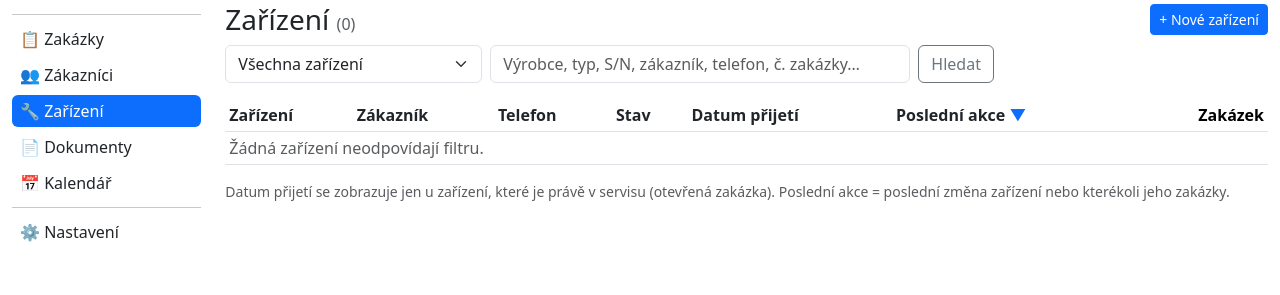
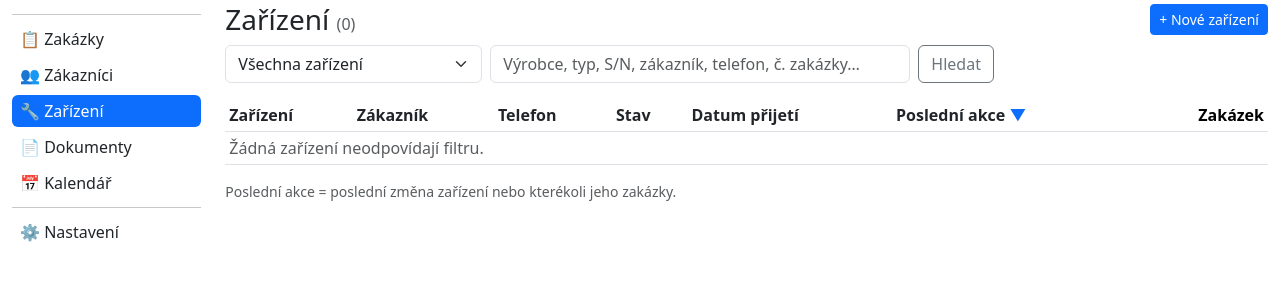
Before and after one commit to MajkyyQ/BusinessManager, a Django app: page /zarizeni/ in a window 1280 px wide. Shown: the part 98-393 px from the top of the page. Run offline with Django 5.2, Linux system fonts and the light colour scheme; the visitor is signed in with stand-in values (Sample User, id 1); data that the repository does not hold is empty.

Commit message:
Zařízení: datum přijetí se zobrazuje vždy (z poslední zakázky), odebrána vysvětlující poznámka

```diff
--- a/core/templates/core/zarizeni_prehled.html
+++ b/core/templates/core/zarizeni_prehled.html
@@ -15,4 +15,4 @@
 <td class="text-nowrap">{{ r.prijeti|date:"j. n. Y"|default:"–" }}</td>
 <td class="text-nowrap">{{ r.akce|date:"j. n. Y H:i"|default:"–" }}</td>
 <td class="text-end">{{ r.n }}</td></tr>{% empty %}<tr><td colspan="7" class="text-muted">Žádná zařízení neodpovídají filtru.</td></tr>{% endfor %}</tbody></table></div>
-<p class="small text-muted">Datum přijetí se zobrazuje jen u zařízení, které je právě v servisu (otevřená zakázka). Poslední akce = poslední změna zařízení nebo kterékoli jeho zakázky.</p>{% endblock %}
+<p class="small text-muted">Poslední akce = poslední změna zařízení nebo kterékoli jeho zakázky.</p>{% endblock %}
--- a/core/views.py
+++ b/core/views.py
@@ -425,7 +425,7 @@ def zarizeni_prehled(request):
         z = d.zz[0] if d.zz else None; st = z.stav.nazev if z and z.stav else ""; otevrena = bool(z) and st not in CLOSED
         if not {"firma": otevrena, "oprava": st in ("Rozpracováno", "Opraveno"), "dil": st == "Čeká na díl", "zakaznik": bool(z) and not otevrena, "bez": not z}.get(f, True): continue
         rows.append(dict(d=d, z=z, stav=st or ("Bez zakázky" if not z else "–"), css=STAV_CSS.get(st, "light text-dark border"), n=len(d.zz), firma=otevrena,
-                         prijeti=z.datum_prijeti if otevrena else None, akce=_zar_posledni_akce(d, hist)))
+                         prijeti=z.datum_prijeti if z else None, akce=_zar_posledni_akce(d, hist)))
     far = timezone.make_aware(datetime(1900, 1, 1))
     sk = {"zarizeni": lambda r: f"{r['d'].vyrobce} {r['d'].typ}".lower(), "zakaznik": lambda r: str(r["d"].zakaznik).lower(), "telefon": lambda r: r["d"].zakaznik.telefon or "",
           "stav": lambda r: r["stav"].lower(), "prijeti": lambda r: r["prijeti"] or far, "akce": lambda r: r["akce"] or far}[key]
```
